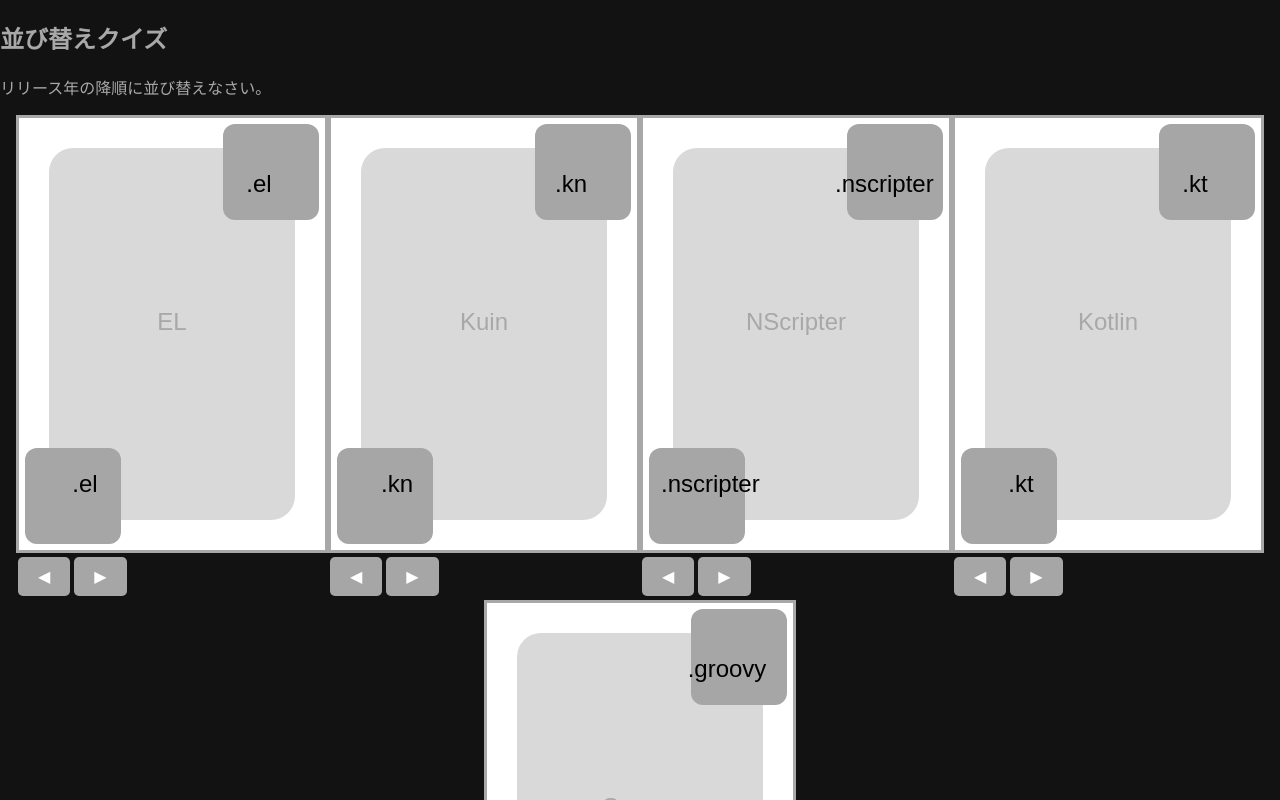
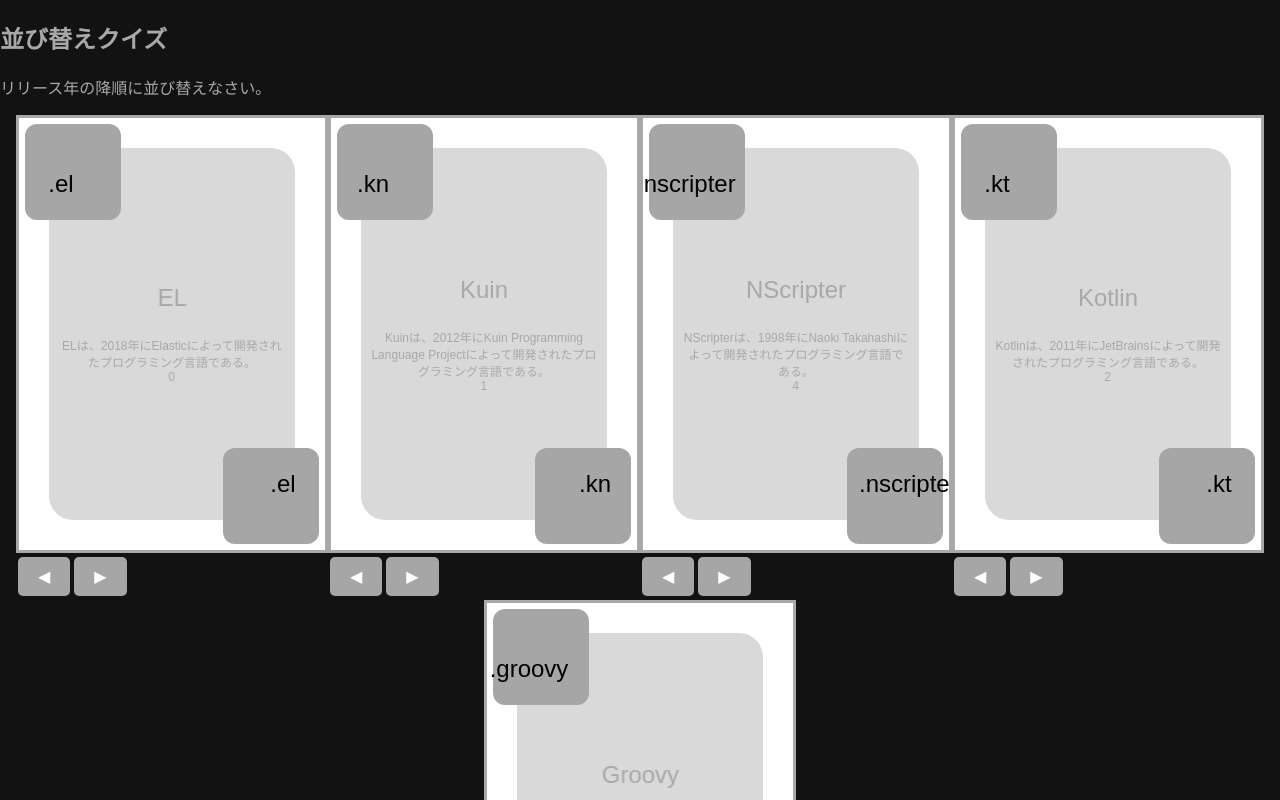
Before and after one commit to raiga0310/Sort-Quiz, a React (Create React App) app: page / in a window 1280 px wide. Both pictures are taken after typing "Sample" into the empty fields and a click on the button "開始". Shown: the top 800 px of the page. Built offline with nearby package versions, Linux system fonts and the light colour scheme.

Commit message:
chore: 表示内容の調整

```diff
--- a/src/components/FlippingCard.js
+++ b/src/components/FlippingCard.js
@@ -2,7 +2,7 @@
 import './FlippingCard.css'
 
 const FlippingCard = ({cardData}) => {
-  const [isFlipped, setIsFlipped] = useState(false)
+  const [isFlipped, setIsFlipped] = useState(true)
 
   const handleClick = () => {
     setIsFlipped(!isFlipped)
@@ -16,12 +16,15 @@
       <div className="flipping-card-inner container">
         <div className="flipping-card-front">
           <span className='title'>{cardData.front}</span>
-          <div className="corner corner-rt"><span>{cardData.corner}</span></div>
-          <div className="corner corner-ld"><span>{cardData.corner}</span></div>
         </div>
         <div className="flipping-card-back">
           <span className='title'>{cardData.back.title}</span>
           <span className='description'>{cardData.back.description}</span>
+          <span>
+            {cardData.order}
+          </span>
+          <div className="corner corner-rt"><span>{cardData.corner}</span></div>
+          <div className="corner corner-ld"><span>{cardData.corner}</span></div>
         </div>
       </div>
     </div>
```
